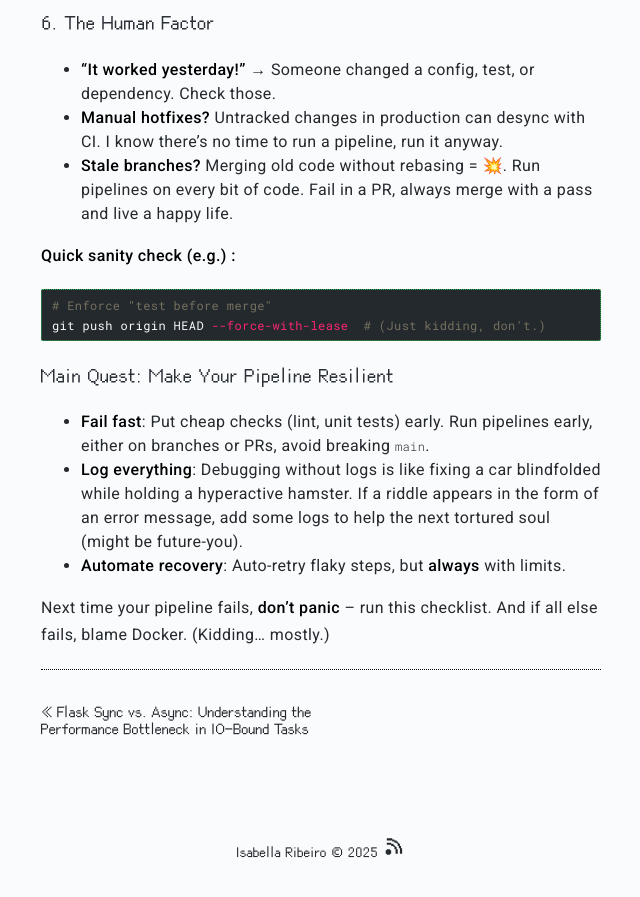
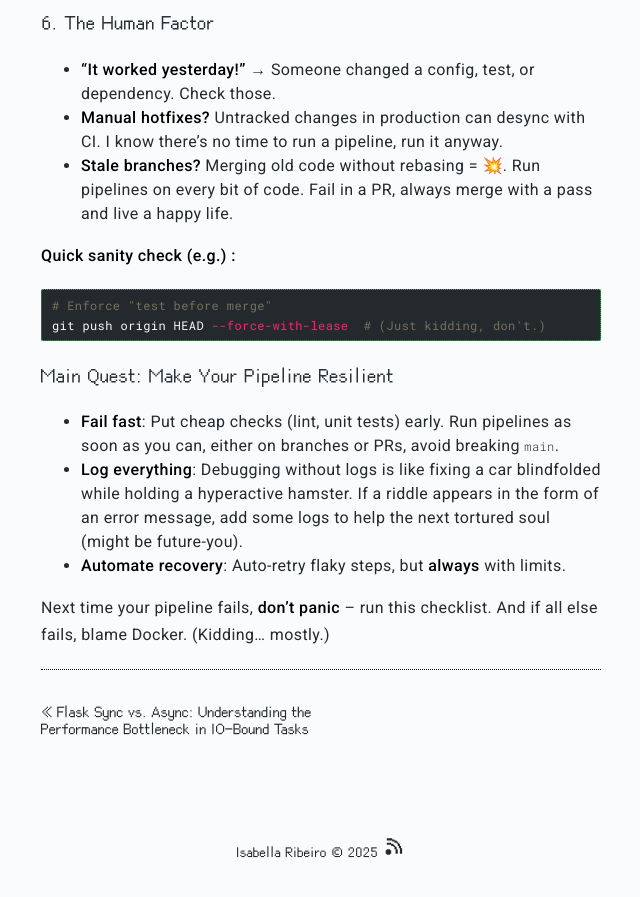
Before and after one commit to belinhacbr/belinhacbr.github.io, a Jekyll site: the page built from blog/_posts/2025-03-12-cicd-sanity-check.markdown, in a window 1280 px wide and 900 px high, scrolled down 2784 px. Shown: the top 897 px of the window, without its empty margins (319-959 px from the left). Built offline with Jekyll 4.4.1, drawn with Linux system fonts in a browser that asks for light colours; some of the changed text lies outside the part shown.

Commit message:
edit: wording

```diff
--- a/blog/_posts/2025-03-12-cicd-sanity-check.markdown
+++ b/blog/_posts/2025-03-12-cicd-sanity-check.markdown
@@ -113,7 +113,7 @@ git push origin HEAD --force-with-lease  # (Just kidding, don't.)
 
 ### Main Quest: Make Your Pipeline Resilient
 
-- **Fail fast**: Put cheap checks (lint, unit tests) early. Run pipelines early, either on branches or PRs, avoid breaking `main`.
+- **Fail fast**: Put cheap checks (lint, unit tests) early. Run pipelines as soon as you can, either on branches or PRs, avoid breaking `main`.
 - **Log everything**: Debugging without logs is like fixing a car blindfolded while holding a hyperactive hamster. If a riddle appears in the form of an error message, add some logs to help the next tortured soul (might be future-you).
 - **Automate recovery**: Auto-retry flaky steps, but **always** with limits.
 
```
Also changed, not shown: other parts of blog/_posts/2025-03-12-cicd-sanity-check.markdown (+1 -1 lines).
